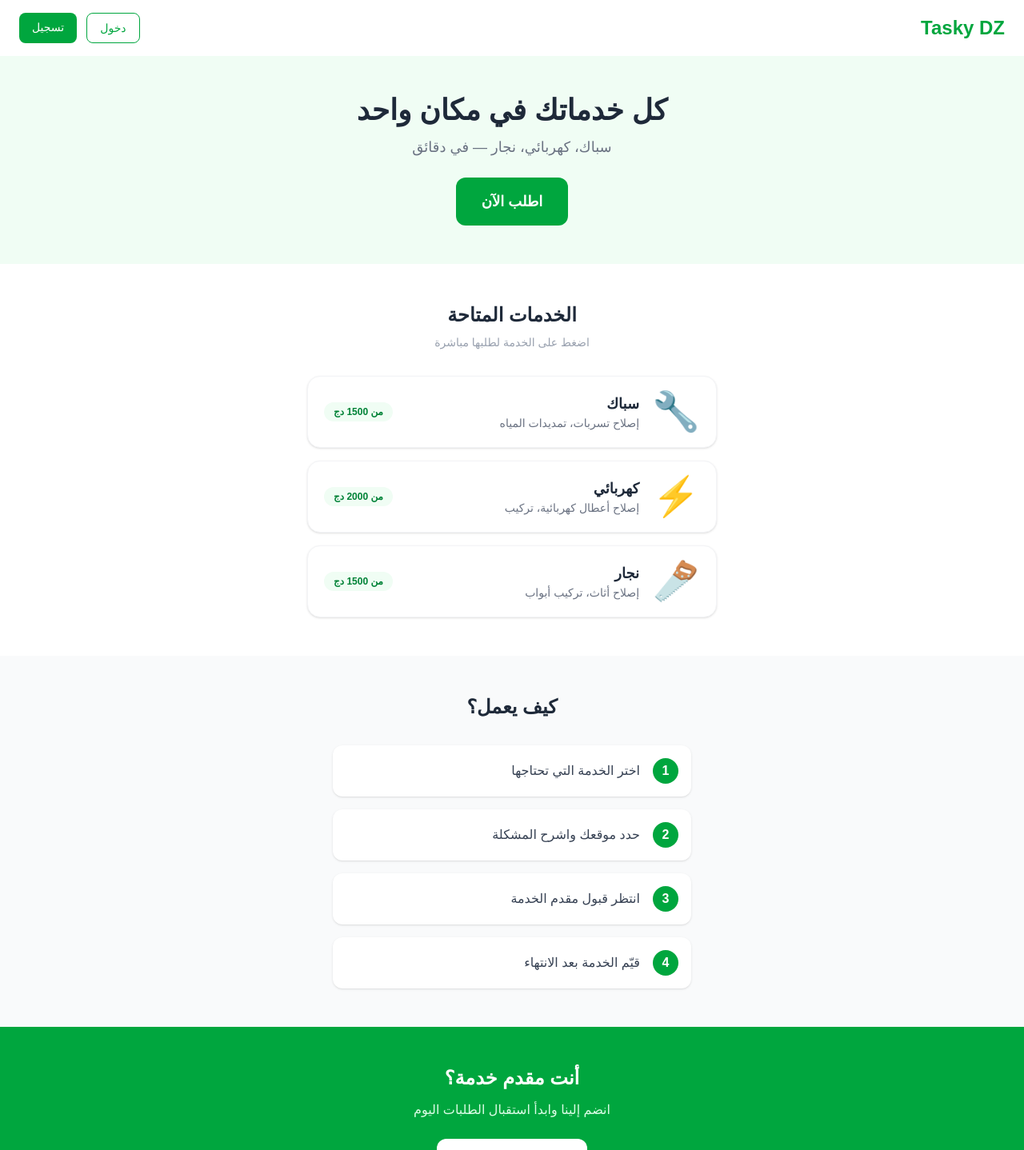
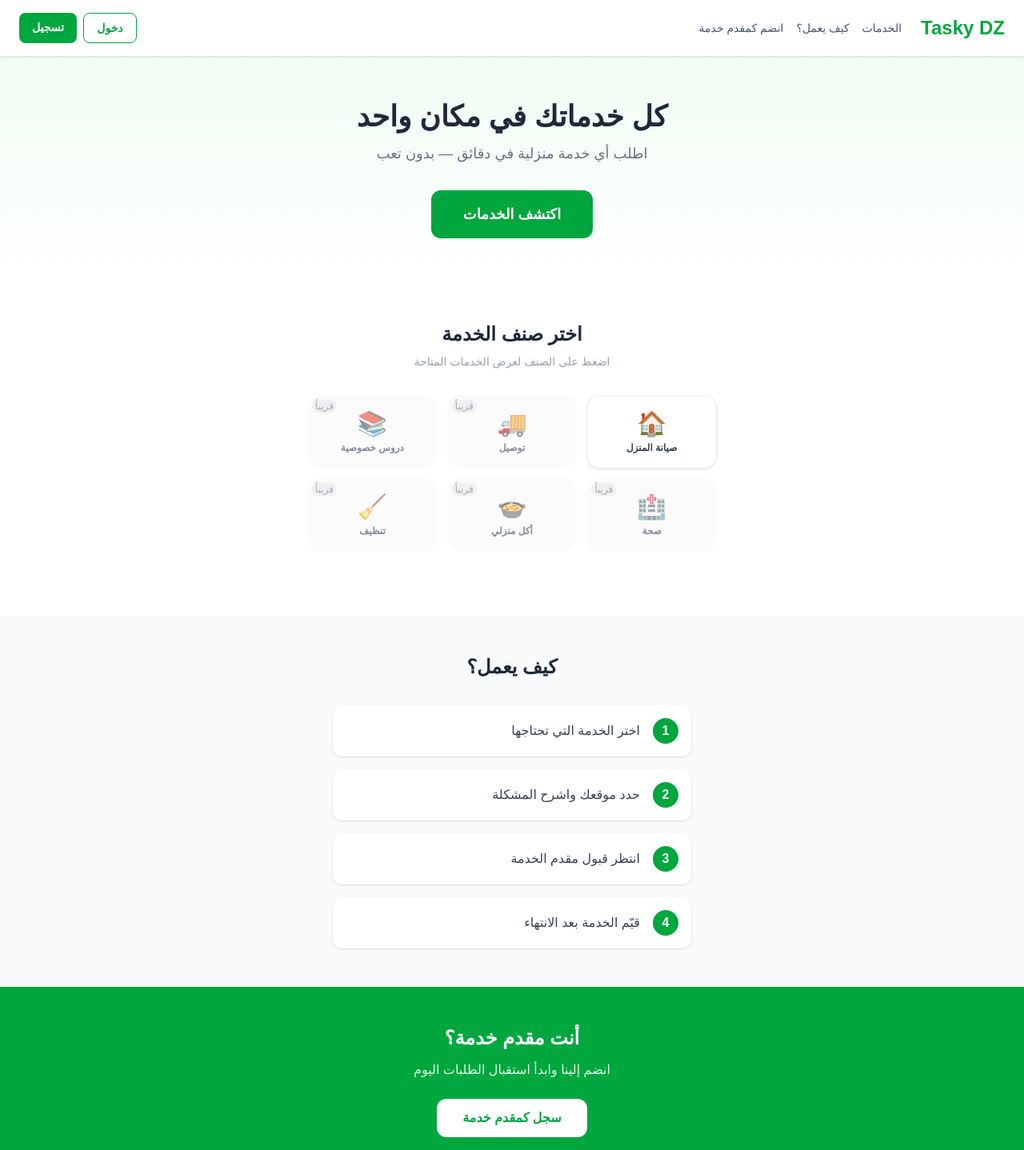
Before and after one commit to aihuhstore-hue/tasky-dz, a Next.js app: page / in a window 1280 px wide. Shown: the top 1438 px of the page at 80% size. Built offline with nearby package versions, Linux system fonts and the light colour scheme.

Commit message:
redesign homepage with service categories

```diff
--- a/app/page.tsx
+++ b/app/page.tsx
@@ -1,95 +1,156 @@
+"use client";
+import { useState } from "react";
+
+const categories = [
+  {
+    id: 1,
+    name: "صيانة المنزل",
+    icon: "🏠",
+    available: true,
+    services: [
+      { name: "سباك", icon: "🔧", price: "من 1500 دج", desc: "إصلاح تسربات وتمديدات المياه" },
+      { name: "كهربائي", icon: "⚡", price: "من 2000 دج", desc: "إصلاح أعطال كهربائية وتركيب" },
+      { name: "نجار", icon: "🪚", price: "من 1500 دج", desc: "إصلاح أثاث وتركيب أبواب" },
+      { name: "دهان", icon: "🎨", price: "من 3000 دج", desc: "دهان جدران وديكور" },
+      { name: "تكييف", icon: "❄️", price: "من 2500 دج", desc: "تركيب وصيانة المكيفات" },
+      { name: "غاز", icon: "🔥", price: "من 1500 دج", desc: "تمديدات وإصلاح الغاز" },
+    ],
+  },
+  { id: 2, name: "توصيل", icon: "🚚", available: false, services: [] },
+  { id: 3, name: "دروس خصوصية", icon: "📚", available: false, services: [] },
+  { id: 4, name: "صحة", icon: "🏥", available: false, services: [] },
+  { id: 5, name: "أكل منزلي", icon: "🍲", available: false, services: [] },
+  { id: 6, name: "تنظيف", icon: "🧹", available: false, services: [] },
+];
+
 export default function Home() {
+  const [activeCategory, setActiveCategory] = useState<number | null>(null);
+
+  const handleCategory = (cat: typeof categories[0]) => {
+    if (!cat.available) return;
+    setActiveCategory(activeCategory === cat.id ? null : cat.id);
+  };
+
+  const selected = categories.find((c) => c.id === activeCategory);
+
   return (
     <main className="min-h-screen bg-white" dir="rtl">
       {/* Header */}
-      <header className="bg-white shadow-sm py-4 px-6 flex justify-between items-center">
-        <h1 className="text-2xl font-bold text-green-600">Tasky DZ</h1>
-        <div className="flex gap-3">
-          <a href="/login" className="text-green-600 border border-green-600 px-4 py-2 rounded-lg text-sm">دخول</a>
-          <a href="/register" className="bg-green-600 text-white px-4 py-2 rounded-lg text-sm">تسجيل</a>
+      <header className="bg-white shadow-sm py-4 px-6 flex items-center justify-between sticky top-0 z-10">
+        <div className="flex items-center gap-6">
+          <h1 className="text-2xl font-bold text-green-600">Tasky DZ</h1>
+          <nav className="hidden md:flex gap-4">
+            <a href="#services" className="text-gray-600 text-sm hover:text-green-600 font-medium">الخدمات</a>
+            <a href="#how" className="text-gray-600 text-sm hover:text-green-600 font-medium">كيف يعمل؟</a>
+            <a href="/register" className="text-gray-600 text-sm hover:text-green-600 font-medium">انضم كمقدم خدمة</a>
+          </nav>
+        </div>
+        <div className="flex gap-2">
+          <a href="/login" className="text-green-600 border border-green-600 px-4 py-2 rounded-lg text-sm font-bold hover:bg-green-50">دخول</a>
+          <a href="/register" className="bg-green-600 text-white px-4 py-2 rounded-lg text-sm font-bold hover:bg-green-700">تسجيل</a>
         </div>
       </header>
 
       {/* Hero */}
-      <section className="bg-green-50 py-12 px-6 text-center">
+      <section className="bg-gradient-to-b from-green-50 to-white py-14 px-6 text-center">
         <h2 className="text-4xl font-bold text-gray-800 mb-3">كل خدماتك في مكان واحد</h2>
-        <p className="text-gray-500 text-lg mb-6">سباك، كهربائي، نجار — في دقائق</p>
-        <a href="/services" className="bg-green-600 text-white px-8 py-4 rounded-xl text-lg font-bold inline-block">
-          اطلب الآن
+        <p className="text-gray-500 text-lg mb-8">اطلب أي خدمة منزلية في دقائق — بدون تعب</p>
+        <a href="#services" className="bg-green-600 text-white px-10 py-4 rounded-xl text-lg font-bold inline-block hover:bg-green-700 transition-all">
+          اكتشف الخدمات
         </a>
       </section>
 
-      {/* Services */}
-      <section className="py-12 px-6">
-        <h3 className="text-2xl font-bold text-center text-gray-800 mb-2">الخدمات المتاحة</h3>
-        <p className="text-center text-gray-400 text-sm mb-8">اضغط على الخدمة لطلبها مباشرة</p>
+      {/* Categories */}
+      <section id="services" className="py-12 px-6">
+        <h3 className="text-2xl font-bold text-center text-gray-800 mb-2">اختر صنف الخدمة</h3>
+        <p className="text-center text-gray-400 text-sm mb-8">اضغط على الصنف لعرض الخدمات المتاحة</p>
 
-        <div className="grid grid-cols-1 gap-4 max-w-lg mx-auto">
-          <a href="/request?service=سباك&icon=🔧" className="bg-white border border-gray-100 rounded-2xl p-5 flex items-center gap-4 shadow-sm hover:border-green-400 hover:shadow-md transition-all">
-            <div className="text-5xl">🔧</div>
-            <div className="flex-1">
-              <h4 className="font-bold text-gray-800 text-lg">سباك</h4>
-              <p className="text-gray-500 text-sm">إصلاح تسربات، تمديدات المياه</p>
+        <div className="grid grid-cols-3 gap-3 max-w-lg mx-auto mb-8">
+          {categories.map((cat) => (
+            <button
+              key={cat.id}
+              onClick={() => handleCategory(cat)}
+              className={`relative rounded-2xl p-4 text-center transition-all border-2 ${
+                !cat.available
+                  ? "bg-gray-50 border-transparent opacity-60 cursor-not-allowed"
+                  : activeCategory === cat.id
+                  ? "bg-green-600 border-green-600 text-white shadow-lg"
+                  : "bg-white border-gray-100 hover:border-green-400 shadow-sm"
+              }`}
+            >
+              <div className="text-3xl mb-1">{cat.icon}</div>
+              <p className={`text-xs font-bold ${activeCategory === cat.id ? "text-white" : "text-gray-700"}`}>
+                {cat.name}
+              </p>
+              {!cat.available && (
+                <span className="absolute top-1 left-1 bg-gray-200 text-gray-500 text-xs px-1 rounded-full">
+                  قريباً
+                </span>
+              )}
+            </button>
+          ))}
+        </div>
+
+        {/* Services List */}
+        {selected && (
+          <div className="max-w-lg mx-auto">
+            <h4 className="font-bold text-gray-700 mb-4 text-center">خدمات {selected.name}</h4>
+            <div className="flex flex-col gap-3">
+              {selected.services.map((service) => (
+                <a
+                  key={service.name}
+                  href={`/request?service=${encodeURIComponent(service.name)}&icon=${encodeURIComponent(service.icon)}`}
+                  className="bg-white rounded-2xl p-5 flex items-center gap-4 shadow-sm border border-gray-100 hover:border-green-400 hover:shadow-md transition-all"
+                >
+                  <div className="text-4xl">{service.icon}</div>
+                  <div className="flex-1">
+                    <h5 className="font-bold text-gray-800">{service.name}</h5>
+                    <p className="text-gray-500 text-sm">{service.desc}</p>
+                  </div>
+                  <div className="text-right">
+                    <p className="text-green-600 font-bold text-sm">{service.price}</p>
+                    <p className="text-gray-400 text-xs mt-1">اطلب الآن ←</p>
+                  </div>
+                </a>
+              ))}
             </div>
-            <div className="bg-green-50 text-green-700 text-xs font-bold px-3 py-1 rounded-full">من 1500 دج</div>
-          </a>
+          </div>
+        )}
+      </section>
 
-          <a href="/request?service=كهربائي&icon=⚡" className="bg-white border border-gray-100 rounded-2xl p-5 flex items-center gap-4 shadow-sm hover:border-green-400 hover:shadow-md transition-all">
-            <div className="text-5xl">⚡</div>
-            <div className="flex-1">
-              <h4 className="font-bold text-gray-800 text-lg">كهربائي</h4>
-              <p className="text-gray-500 text-sm">إصلاح أعطال كهربائية، تركيب</p>
+      {/* How it works */}
+      <section id="how" className="bg-gray-50 py-12 px-6">
+        <h3 className="text-2xl font-bold text-center text-gray-800 mb-8">كيف يعمل؟</h3>
+        <div className="flex flex-col gap-4 max-w-md mx-auto">
+          {[
+            { n: "1", t: "اختر الخدمة التي تحتاجها" },
+            { n: "2", t: "حدد موقعك واشرح المشكلة" },
+            { n: "3", t: "انتظر قبول مقدم الخدمة" },
+            { n: "4", t: "قيّم الخدمة بعد الانتهاء" },
+          ].map((step) => (
+            <div key={step.n} className="flex items-center gap-4 bg-white p-4 rounded-xl shadow-sm">
+              <div className="bg-green-600 text-white w-8 h-8 rounded-full flex items-center justify-center font-bold shrink-0">
+                {step.n}
+              </div>
+              <p className="text-gray-700">{step.t}</p>
             </div>
-            <div className="bg-green-50 text-green-700 text-xs font-bold px-3 py-1 rounded-full">من 2000 دج</div>
-          </a>
-
-          <a href="/request?service=نجار&icon=🪚" className="bg-white border border-gray-100 rounded-2xl p-5 flex items-center gap-4 shadow-sm hover:border-green-400 hover:shadow-md transition-all">
-            <div className="text-5xl">🪚</div>
-            <div className="flex-1">
-              <h4 className="font-bold text-gray-800 text-lg">نجار</h4>
-              <p className="text-gray-500 text-sm">إصلاح أثاث، تركيب أبواب</p>
-            </div>
-            <div className="bg-green-50 text-green-700 text-xs font-bold px-3 py-1 rounded-full">من 1500 دج</div>
-          </a>
+          ))}
         </div>
       </section>
 
-      {/* How it works */}
-      <section className="bg-gray-50 py-12 px-6">
-        <h3 className="text-2xl font-bold text-center text-gray-800 mb-8">كيف يعمل؟</h3>
-        <div className="flex flex-col gap-4 max-w-md mx-auto">
-          <div className="flex items-center gap-4 bg-white p-4 rounded-xl shadow-sm">
-            <div className="bg-green-600 text-white w-8 h-8 rounded-full flex items-center justify-center font-bold shrink-0">1</div>
-            <p className="text-gray-700">اختر الخدمة التي تحتاجها</p>
-          </div>
-          <div className="flex items-center gap-4 bg-white p-4 rounded-xl shadow-sm">
-            <div className="bg-green-600 text-white w-8 h-8 rounded-full flex items-center justify-center font-bold shrink-0">2</div>
-            <p className="text-gray-700">حدد موقعك واشرح المشكلة</p>
-          </div>
-          <div className="flex items-center gap-4 bg-white p-4 rounded-xl shadow-sm">
-            <div className="bg-green-600 text-white w-8 h-8 rounded-full flex items-center justify-center font-bold shrink-0">3</div>
-            <p className="text-gray-700">انتظر قبول مقدم الخدمة</p>
-          </div>
-          <div className="flex items-center gap-4 bg-white p-4 rounded-xl shadow-sm">
-            <div className="bg-green-600 text-white w-8 h-8 rounded-full flex items-center justify-center font-bold shrink-0">4</div>
-            <p className="text-gray-700">قيّم الخدمة بعد الانتهاء</p>
-          </div>
-        </div>
-      </section>
-
-      {/* CTA */}
+      {/* CTA Provider */}
       <section className="py-12 px-6 text-center bg-green-600">
         <h3 className="text-2xl font-bold text-white mb-3">أنت مقدم خدمة؟</h3>
         <p className="text-green-100 mb-6">انضم إلينا وابدأ استقبال الطلبات اليوم</p>
-        <a href="/register" className="bg-white text-green-600 px-8 py-3 rounded-xl font-bold inline-block">
+        <a href="/register" className="bg-white text-green-600 px-8 py-3 rounded-xl font-bold inline-block hover:bg-green-50">
           سجل كمقدم خدمة
         </a>
       </section>
 
       {/* Footer */}
       <footer className="bg-gray-800 text-white text-center py-6">
-        <p className="font-bold text-lg">Tasky DZ</p>
-        <p className="text-gray-400 text-sm mt-1">كل خدماتك في مكان واحد 🇩🇿</p>
+        <p className="font-bold text-lg">Tasky DZ 🇩🇿</p>
+        <p className="text-gray-400 text-sm mt-1">كل خدماتك في مكان واحد</p>
       </footer>
     </main>
   );
```
